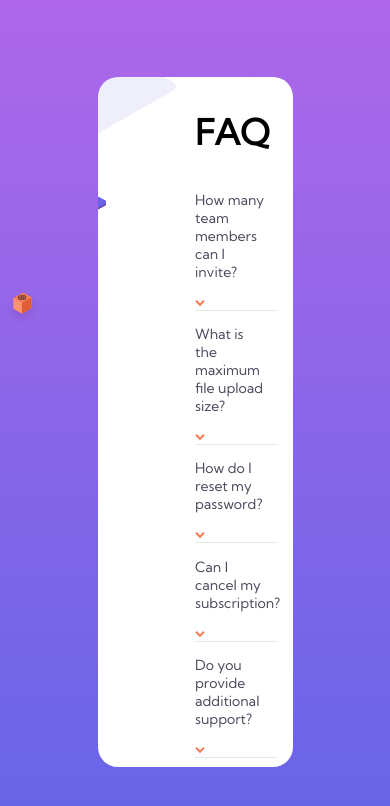
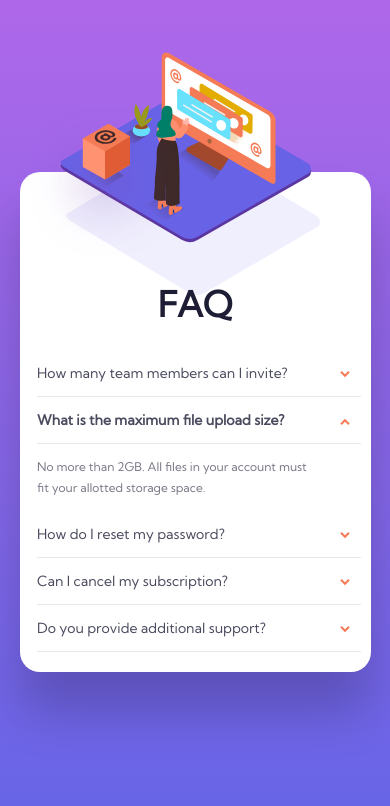
Before and after one commit to Adilsongb/FAQ-accordion-card, a plain HTML site: page index.html in a window 390 px wide. Drawn offline with Linux system fonts and the light colour scheme.

Commit message:
Completed the creation of the FAQ card

```diff
--- a/index.html
+++ b/index.html
@@ -11,43 +11,7 @@
   <link href="https://fonts.googleapis.com/css2?family=Kumbh+Sans&display=swap" rel="stylesheet">
 
   <title>Frontend Mentor | FAQ Accordion Card</title>
-
-  <script>
-
-    function toReveal(ind) {
-
-      var x = document.getElementById("faq-container");
-      var y = x.getElementsByClassName("faq-paragraph");
-
-      if (x.getElementsByTagName("p")[ind].style.display == "block") {
-
-        x.getElementsByTagName("p")[ind].style.display = "none";
-        x.getElementsByTagName("img")[ind].style.transform = "scaleY(1)";
-        x.getElementsByTagName("h3")[ind].style.fontWeight = "400";
-
-      } else {
-
-        x.getElementsByTagName("p")[ind].style.display = "block";
-        x.getElementsByTagName("h3")[ind].style.fontWeight = "700";
-        x.getElementsByTagName("img")[ind].style.transform = "scaleY(-1)";
-
-      }
-
-      for (let i = 0; i < y.length; i++) {
-
-        if (i != ind) {
-
-          y[i].style.display = "none";
-          x.getElementsByTagName("h3")[i].style.fontWeight = "400";
-          x.getElementsByTagName("img")[i].style.transform = "scaleY(1)";
-
-        }
-
-      }
-
-    }
-
-  </script>
+  <script src="script.js"></script>
 
 </head>
 <body>
@@ -57,12 +21,15 @@
     <div class="card">
 
       <div class="left-container">
-        <img src="images/illustration-box-desktop.svg" alt="" width="40%">
+
+        <img class="box-img" src="images/illustration-box-desktop.svg" alt="" width="40%">
+        <img class="woman-mobile" src="images/illustration-woman-online-mobile.svg" alt="">
+
       </div>
 
       <div class="faq-container" id="faq-container">
 
-        <h1 style="font-size: 35px;">FAQ</h1>
+        <h1>FAQ</h1>
 
         <div class="faq-button" onclick="toReveal(0)" ondblclick="">
           <h3>How many team members can I invite?</h3><img src="images/icon-arrow-down.svg" alt="icon-arrow">
@@ -71,10 +38,10 @@
         There is no limit on team members for the Premium plan.</p>
 
         <div class="faq-button" onclick="toReveal(1)">
-          <h3>What is the maximum file upload size?</h3><img src="images/icon-arrow-down.svg" alt="icon-arrow">
+          <h3 style="font-weight: 700;">What is the maximum file upload size?</h3><img src="images/icon-arrow-down.svg" alt="icon-arrow" style="transform: scaleY(-1);">
         </div>
-        <p class="faq-paragraph" id="paragraph_2">No more than 2GB. All files in your account must fit your
-        allotted storage space.</p>
+        <p class="faq-paragraph" id="paragraph_2" style="display: block;">No more than 2GB. All files in
+        your account must fit your allotted storage space.</p>
 
         <div class="faq-button" onclick="toReveal(2)">
           <h3>How do I reset my password?</h3><img src="images/icon-arrow-down.svg" alt="icon-arrow">
--- /dev/null
+++ b/script.js
@@ -0,0 +1,33 @@
+
+function toReveal(ind) {
+
+    var x = document.getElementById("faq-container");
+    var y = x.getElementsByClassName("faq-paragraph");
+
+    if (x.getElementsByTagName("p")[ind].style.display == "block") {
+
+      x.getElementsByTagName("p")[ind].style.display = "none";
+      x.getElementsByTagName("img")[ind].style.transform = "scaleY(1)";
+      x.getElementsByTagName("h3")[ind].style.fontWeight = "400";
+
+    } else {
+
+      x.getElementsByTagName("p")[ind].style.display = "block";
+      x.getElementsByTagName("h3")[ind].style.fontWeight = "700";
+      x.getElementsByTagName("img")[ind].style.transform = "scaleY(-1)";
+
+    }
+
+    for (let i = 0; i < y.length; i++) {
+
+      if (i != ind) {
+
+        y[i].style.display = "none";
+        x.getElementsByTagName("h3")[i].style.fontWeight = "400";
+        x.getElementsByTagName("img")[i].style.transform = "scaleY(1)";
+
+      }
+
+    }
+
+}
--- a/style.css
+++ b/style.css
@@ -36,6 +36,7 @@ html, body {
     background-position-x: -10%;
     background-position-y: -50px;
     background-attachment: fixed;
+    box-shadow: 0 40px 50px rgb(0, 0, 0, 0.2);
 
 }
 
@@ -50,11 +51,17 @@ html, body {
 
 }
 
-.left-container img {
+.left-container img.box-img {
 
     position: relative;
     top: 215px;
     right: 95px;
+
+}
+
+.left-container img.woman-mobile {
+
+    display: none;
 
 }
 
@@ -65,6 +72,12 @@ html, body {
 
 }
 
+.faq-container h1 {
+
+    font-size: 35px;
+    color: hsl(238, 29%, 16%);
+
+}
 
 .faq-button {
 
@@ -101,3 +114,199 @@ div.faq-button:hover {
     cursor: pointer;
 
 }
+
+/*** Responsividade ***/
+
+/* Laptop L 1440px */
+
+@media screen and (max-width: 1440px) {
+
+    .container {
+
+        width: 60%;
+
+    }
+
+    .card {
+
+        background-size: 65%;
+        background-position-x: -56%;
+        background-position-y: -80px;
+
+    }
+
+    .left-container {
+
+        background-size: 105%;
+
+    }
+
+}
+
+/* Laptop 1024px */
+
+@media screen and (max-width: 1024px) {
+
+    .container {
+
+        width: 70%;
+
+    }
+
+    .card {
+
+        background-size: 80%;
+        background-position-x: -360px;
+        background-position-y: -50px;
+
+    }
+
+    .left-container {
+
+        background-size: 110%;
+        background-position-y: 100px;
+
+    }
+
+    .left-container img.box-img {
+
+        top: 220px;
+        right: 70px;
+
+    }
+
+}
+
+/* Tablet 768px */
+
+@media screen and (max-width: 768px) {
+
+    .card {
+
+        display: block;
+        background-size: 50%;
+        background-position-x: 50%;
+        background-position-y: -40px;
+        min-height: 600px;
+
+    }
+
+    .left-container {
+
+        width: 100%;
+        background-image: none;
+
+    }
+
+    .faq-container {
+
+        width: 90%;
+        margin: 0 auto;
+
+    }
+
+    .faq-container h1 {
+
+        text-align: center;
+
+    }
+
+    .left-container img.box-img {
+
+        display: none;
+
+    }
+
+    .left-container img.woman-mobile {
+
+        display: block;
+        margin: 0 auto;
+        margin-right: 75px;
+        margin-top: -120px;
+        width: 80%;
+
+    }
+
+}
+
+/* Mobile L 425px */
+
+@media screen and (max-width: 425px) {
+
+    .container {
+
+        width: 90%;
+
+    }
+
+    .card {
+
+        min-height: 500px;
+        background-image: url(images/bg-pattern-mobile.svg);
+        background-size: 65%;
+        background-position-y: 185px;
+        background-position-x: 48%;
+
+
+    }
+
+    .left-container {
+
+        width: 100%;
+        background-image: none;
+
+    }
+
+    .left-container img.woman-mobile {
+
+
+        margin-right: 60px;
+        margin-top: -120px;
+
+    }
+
+}
+
+/* Mobile M 375px */
+
+@media screen and (max-width: 375px) {
+
+    .card {
+
+        min-height: 540px;
+        background-position-y: 170px;
+
+    }
+
+    .left-container img.woman-mobile {
+
+
+        margin-right: 50px;
+        margin-top: -105px;
+        margin-bottom: 50px;
+
+    }
+
+}
+
+/* Mobile S 320px */
+
+@media screen and (max-width: 320px) {
+
+    .card {
+
+        min-height: 580px;
+        background-position-y: 150px;
+
+    }
+
+    .left-container img.woman-mobile {
+
+
+        margin-right: 45px;
+        margin-top: -90px;
+        margin-bottom: 50px;
+
+    }
+
+}
```
Also changed, not shown: salve.txt (added).
